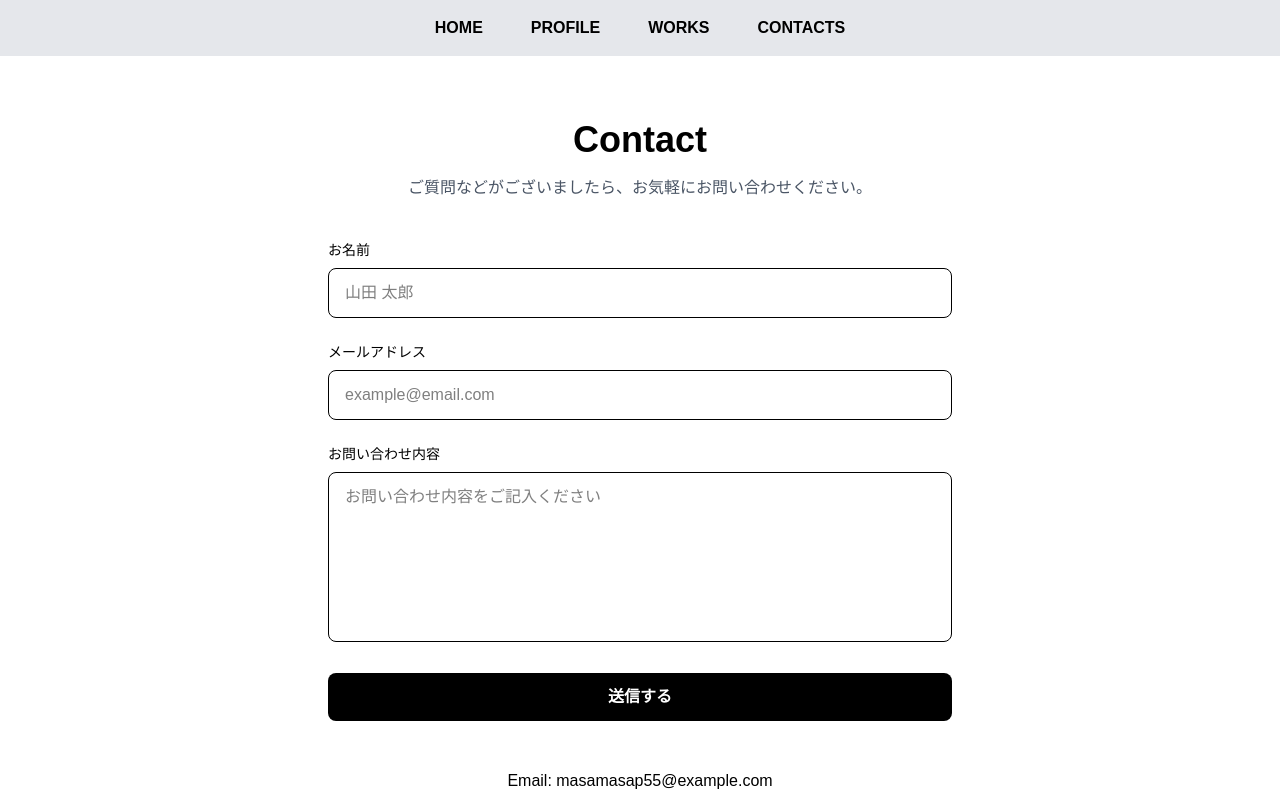
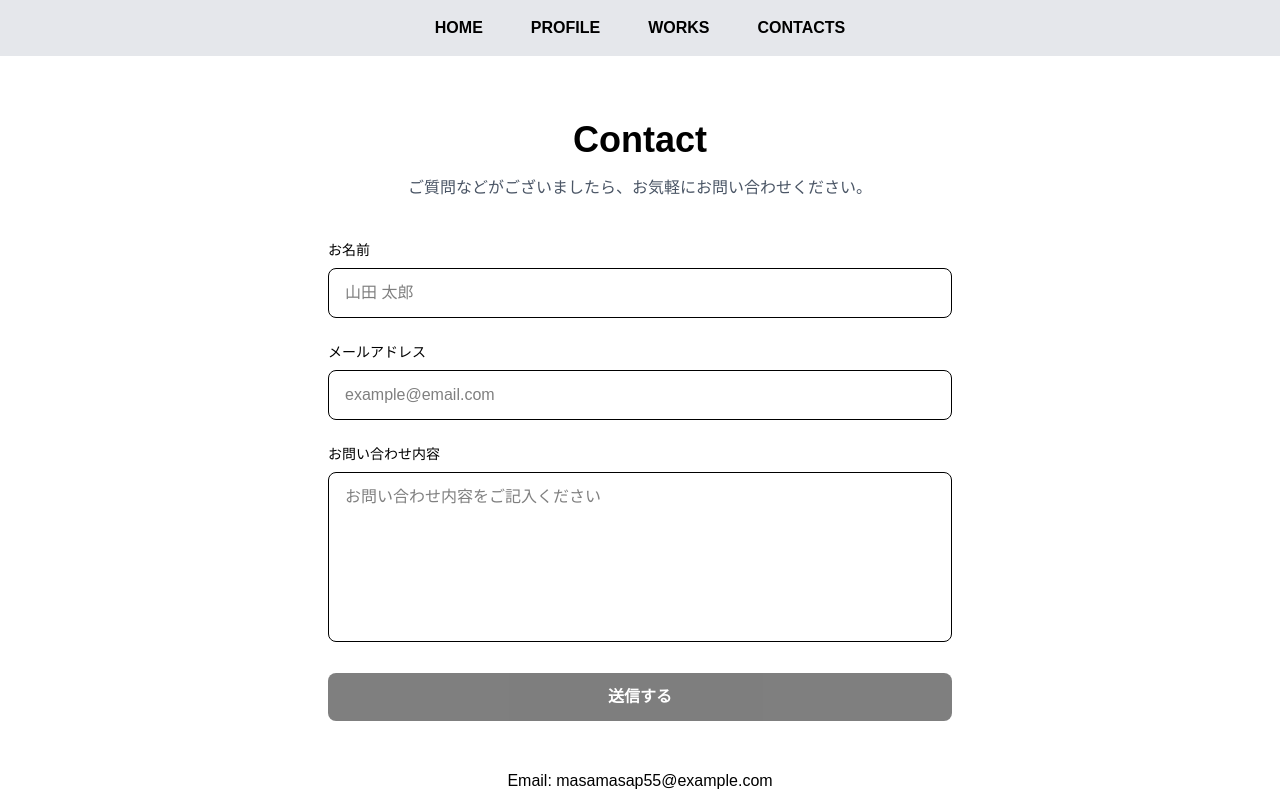
Before and after one commit to hiromasa55/hiromasa-portfolio, a Next.js app: page /contact in a window 1280 px wide. Shown: the top 796 px of the page. Built offline with nearby package versions, Linux system fonts and the light colour scheme.

Commit message:
add contact form with validation and success message

```diff
--- /dev/null
+++ b/src/app/api/contact/route.ts
@@ -0,0 +1,38 @@
+export async function POST(req: Request) {
+  const { name, email, message } =
+    await req.json();
+
+  if (!name || !email || !message) {
+    return Response.json(
+      { message: "入力内容が不正です" },
+      { status: 400 }
+    );
+  }
+
+  await fetch(
+    process.env.DISCORD_WEBHOOK_URL!,
+    {
+      method: "POST",
+      headers: {
+        "Content-Type":
+          "application/json",
+      },
+      body: JSON.stringify({
+      content:
+        `📩 お問い合わせ
+
+        👤 名前: ${name}
+
+        📧 メール:
+        ${email}
+
+        💬 内容:
+        ${message}`
+      }),
+    }
+  );
+
+  return Response.json({
+    message: "送信成功",
+  });
+}
--- a/src/app/contact/page.tsx
+++ b/src/app/contact/page.tsx
@@ -1,4 +1,44 @@
+"use client";
+import { useState } from "react";
+
 export default function Contact() {
+  const [name, setName] = useState("");
+  const [email, setEmail] = useState("");
+  const [message, setMessage] = useState("");
+  const [success, setSuccess] = useState(false);
+
+  const handleSubmit = async (
+  e: React.FormEvent
+  ) => {
+    e.preventDefault();
+
+    const response = await fetch(
+      "/api/contact",
+      {
+        method: "POST",
+        headers: {
+          "Content-Type":
+            "application/json",
+        },
+        body: JSON.stringify({
+          name,
+          email,
+          message,
+        }),
+      }
+    );
+
+    const data = await response.json();
+
+    if (response.ok) {
+    setSuccess(true);
+
+    setName("");
+    setEmail("");
+    setMessage("");
+    }
+  };
+
   return (
     <div className="max-w-2xl mx-auto px-6 py-16">
       <h1 className="text-4xl font-bold text-center mb-4">
@@ -9,7 +49,13 @@ export default function Contact() {
         ご質問などがございましたら、お気軽にお問い合わせください。
       </p>
 
-      <form className="space-y-6">
+      {success && (
+        <p className="text-green-600 text-center">
+          お問い合わせを送信しました！
+        </p>
+      )}
+
+      <form className="space-y-6" onSubmit={handleSubmit}>
         <div>
           <label
             htmlFor="name"
@@ -20,6 +66,8 @@ export default function Contact() {
           <input
             id="name"
             type="text"
+            value={name}
+            onChange={(e) => setName(e.target.value)}
             placeholder="山田 太郎"
             className="w-full border rounded-lg px-4 py-3 focus:outline-none focus:ring"
           />
@@ -35,6 +83,8 @@ export default function Contact() {
           <input
             id="email"
             type="email"
+            value={email}
+            onChange={(e) => setEmail(e.target.value)}
             placeholder="example@email.com"
             className="w-full border rounded-lg px-4 py-3 focus:outline-none focus:ring"
           />
@@ -50,6 +100,8 @@ export default function Contact() {
           <textarea
             id="message"
             rows={6}
+            value={message}
+            onChange={(e => setMessage(e.target.value))}
             placeholder="お問い合わせ内容をご記入ください"
             className="w-full border rounded-lg px-4 py-3 resize-none focus:outline-none focus:ring"
           />
@@ -57,7 +109,20 @@ export default function Contact() {
 
         <button
           type="submit"
-          className="w-full rounded-lg bg-black text-white py-3 font-semibold hover:opacity-80 transition"
+          disabled={
+          !name.trim() ||
+          !email.trim() ||
+          !message.trim()
+          }
+          className={`w-full rounded-lg bg-black text-white py-3 font-semibold transition
+            ${
+              !name.trim() ||
+              !email.trim() ||
+              !message.trim()
+                ? "opacity-50 cursor-not-allowed"
+                : "hover:opacity-80"
+            }
+          `}
         >
           送信する
         </button>
```
